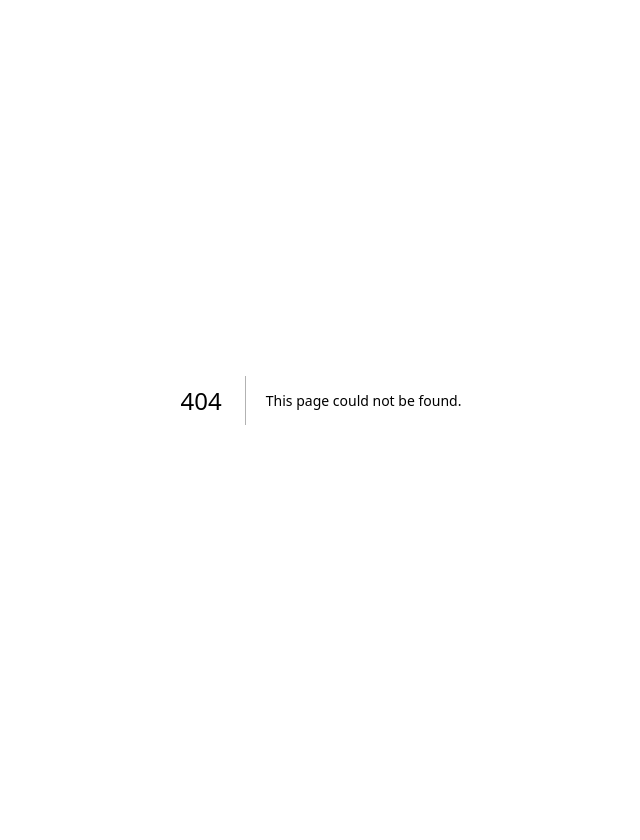
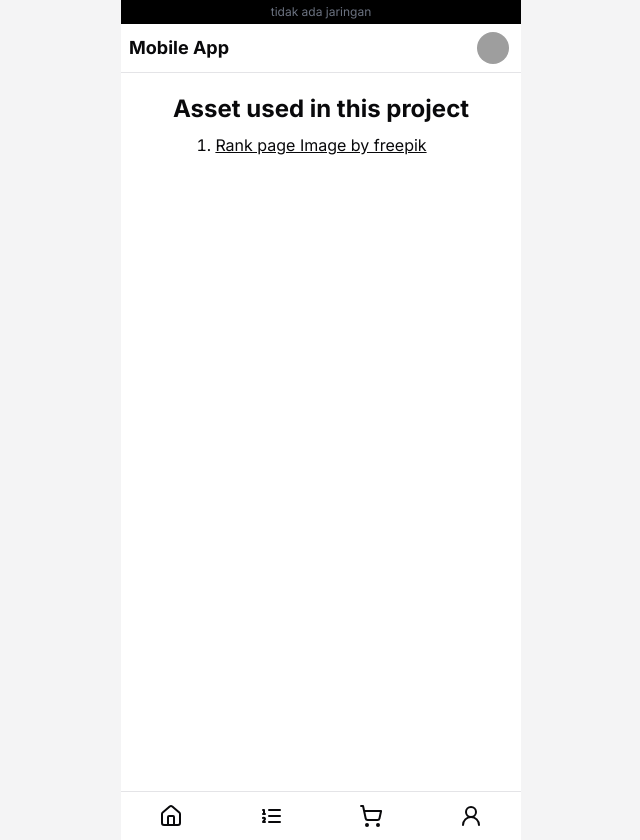
Before and after one commit to yuandahanif/gomi-gobbler-dashboard, a Next.js app: page /mobile/nav/credit in a window 1280 px wide. Before the commit this address had no page. Shown: the whole page, without its empty margins (319-959 px from the left). Before the commit the page ends 800 px from the top, so only its background shows below. Built offline with nearby package versions, Linux system fonts and the light colour scheme; grey boxes are pictures that could not be loaded.

Commit message:
credit attribution page

```diff
--- /dev/null
+++ b/src/app/mobile/nav/credit/page.tsx
@@ -0,0 +1,17 @@
+export default function MobileHome() {
+  return (
+    <main className="flex h-full w-full flex-col items-center justify-start gap-2 p-5">
+      <h1 className="text-center text-2xl font-bold">
+        Asset used in this project
+      </h1>
+
+      <ul className="list-decimal">
+        <li>
+          <a target="_blank" className="underline" href="https://www.freepik.com/free-vector/back-school-background-with-kids_2496999.htm#fromView=search&page=1&position=30&uuid=f9924c2d-db11-4ef2-a5ba-0f4818d9c09f">
+            Rank page Image by freepik
+          </a>
+        </li>
+      </ul>
+    </main>
+  );
+}
--- a/src/app/mobile/nav/layout.tsx
+++ b/src/app/mobile/nav/layout.tsx
@@ -24,10 +24,12 @@ export default function MobilenavLayout({
           <h1 className="text-lg font-bold">Mobile App</h1>
 
           <div>
-            <Avatar className="w-8 h-8">
-              <AvatarImage src="https://safebooru.org//samples/4619/sample_5429d7b3d4bec2e681972180df2e673af1f39c65.jpg?4834439" />
-              <AvatarFallback>user avatar</AvatarFallback>
-            </Avatar>
+            <Link href="/mobile/nav/credit">
+              <Avatar className="h-8 w-8">
+                <AvatarImage src="https://safebooru.org//samples/4619/sample_5429d7b3d4bec2e681972180df2e673af1f39c65.jpg?4834439" />
+                <AvatarFallback>user avatar</AvatarFallback>
+              </Avatar>
+            </Link>
           </div>
         </div>
       </header>
```
